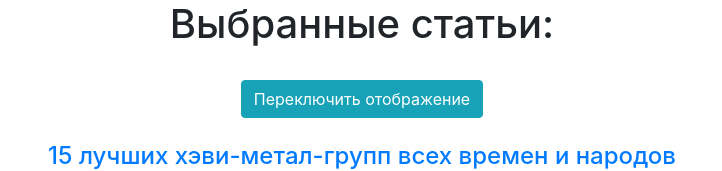
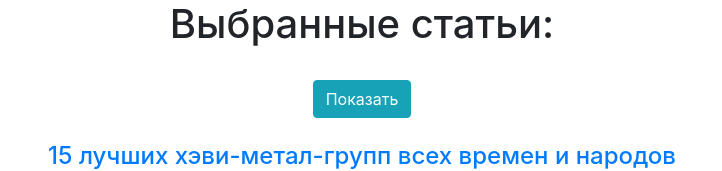
Before and after one commit to DmitryMer/VueJS-ITMO, a plain HTML site: page 4/2/index2.html in a window 1280 px wide. Shown: the top 171 px of the page, without its empty margins (278-1000 px from the left). Drawn offline with nearby package versions, Linux system fonts and the light colour scheme.

Commit message:
четвертое ДЗ по Vue

```diff
--- a/4/2/index2.html
+++ b/4/2/index2.html
@@ -31,7 +31,7 @@
         <h1 class="text-center">Выбранные статьи:</h1><br>
             <div>
                 <main class="news-content">
-                	<button class="btn btn-info" v-on:click="visible=!visible" :click="isActive=!isActive">Переключить отображение</button><br><br>
+                	<button class="btn btn-info" v-on:click="visible=!visible" :click="isActive=!isActive">{{ visible ? 'Скрыть' : 'Показать' }}</button><br><br>
 
                 	<div v-for="article in searchArticles">
                     	<div class="news__item">
```
